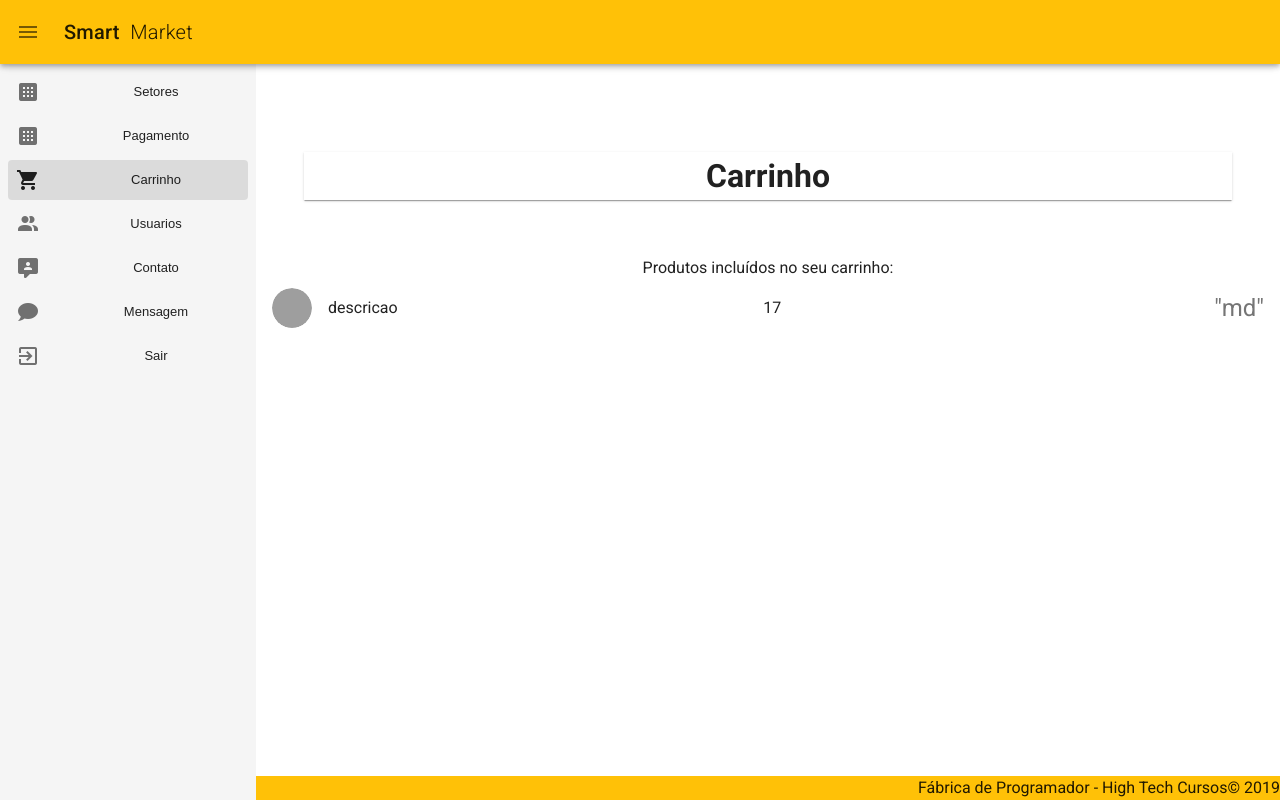
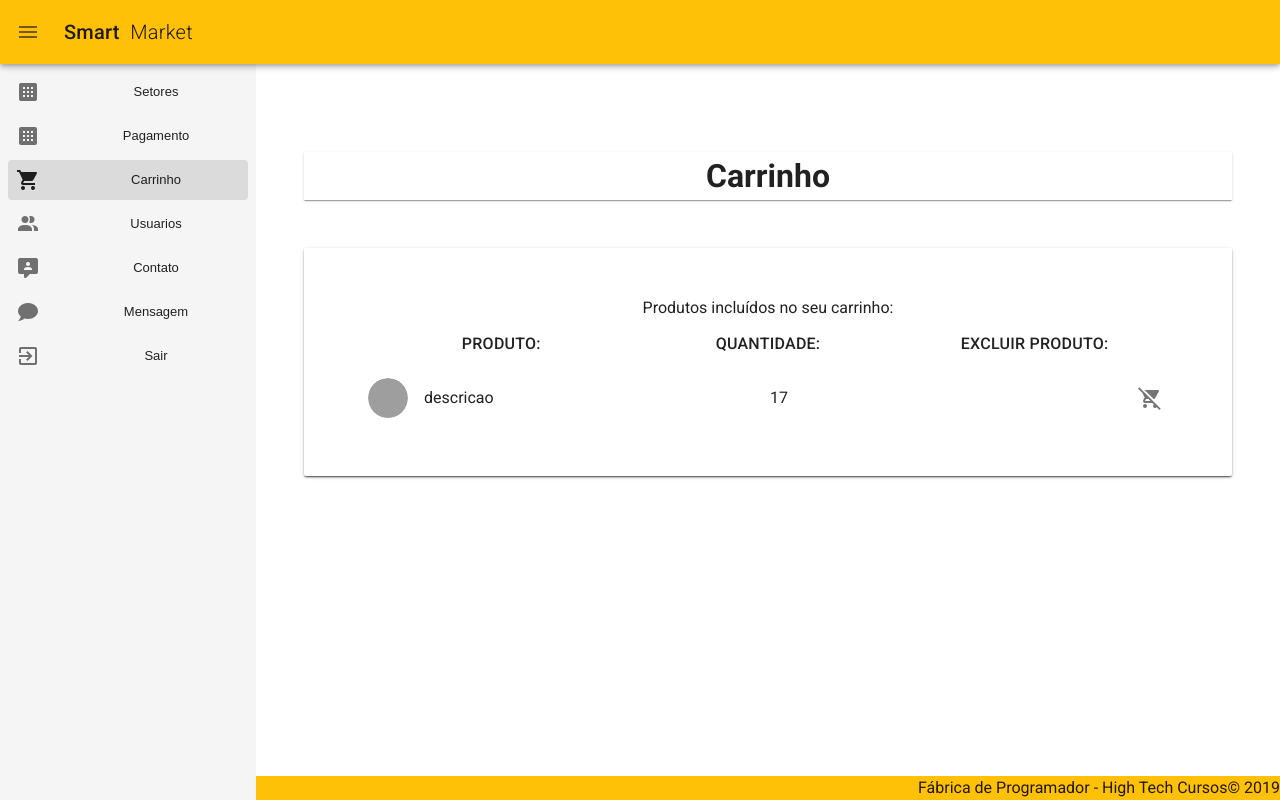
Before and after one commit to fabricadeprogramador/t25-smart-market-app, a Vue app: page /carrinho in a window 1280 px wide. Built offline with nearby package versions, Linux system fonts and the light colour scheme; grey boxes are pictures that could not be loaded.

Commit message:
atualizando carrinho

```diff
--- a/src/views/Carrinho.vue
+++ b/src/views/Carrinho.vue
@@ -1,12 +1,22 @@
 <template>
   <div>
     <div class="ma-12 elevation-1">
-      <div class="text-center" >
+      <div class="text-center">
         <h1>Carrinho</h1>
       </div>
     </div>
-    <v-list>
+
+    <div class="ma-12 elevation-1">
+      <v-card>
+        <v-list class="pa-12">
           <v-list-item-title class="text-center">Produtos incluídos no seu carrinho:</v-list-item-title>
+          <v-list-item flat class="title text-center">
+            <v-list-item-title>PRODUTO:</v-list-item-title>
+
+            <v-list-item-title>QUANTIDADE:</v-list-item-title>
+
+            <v-list-item-title>EXCLUIR PRODUTO:</v-list-item-title>
+          </v-list-item>
 
           <v-list-item v-for="item in carrinho" :key="item._id">
             <v-list-item-avatar>
@@ -21,25 +31,32 @@
               <v-list-item-title v-text="item.quantidade"></v-list-item-title>
             </v-list-item-content>
 
-        <v-list-item-icon>
-          <v-icon @click="deletarProduto">"md"</v-icon>
-        </v-list-item-icon>
+            <v-list-item-action>
+              <v-btn icon @click="deletarProduto">
+                <v-icon>{{icone}}</v-icon>
+              </v-btn>
+            </v-list-item-action>
           </v-list-item>
         </v-list>
+      </v-card>
+    </div>
   </div>
 </template>
 
 <script>
 export default {
   data: () => ({
-        carrinho: [ {
+    icone: "mdi-cart-off",
+    carrinho: [
+      {
         _id: "5db243494a682b23f094f560",
         disponivel: false,
         nome: "Produto 11",
         marca: "Marca1",
         valor: 110,
         quantidade: 17,
-        imagem: "https://encrypted-tbn0.gstatic.com/images?q=tbn:ANd9GcSV23Gum3ATjspEkv4XtItsLEkLckfECVmYUo0w_v14oP-7uoQ58w&s",
+        imagem:
+          "https://encrypted-tbn0.gstatic.com/images?q=tbn:ANd9GcSV23Gum3ATjspEkv4XtItsLEkLckfECVmYUo0w_v14oP-7uoQ58w&s",
         validade: "10-24-2019",
         __v: 0,
         descricao: "descricao",
@@ -48,34 +65,22 @@ export default {
           ativo: true,
           name: "Frios"
         }
-    }]
+      }
+    ]
   }),
 
   methods: {
-
-        deletarProduto(){
-
-        }
+    deletarProduto() {}
   },
 
   mounted() {
-
     if (localStorage.getItem("carrinho") == null) {
-
-            localStorage.setItem("carrinho", JSON.stringify(this.carrinho))
-
+      localStorage.setItem("carrinho", JSON.stringify(this.carrinho));
     } else {
-
-            let carrinho = JSON.parse(localStorage.getItem("carrinho"))
-            this.carrinho = carrinho
+      let carrinho = JSON.parse(localStorage.getItem("carrinho"));
+      this.carrinho = carrinho;
     }
-
-    },
-
-
-
-
-
+  }
 };
 </script>
 
```
Lines whose indentation alone changed are shown as unchanged.
